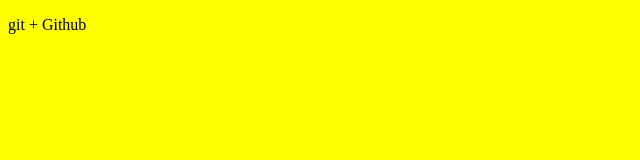
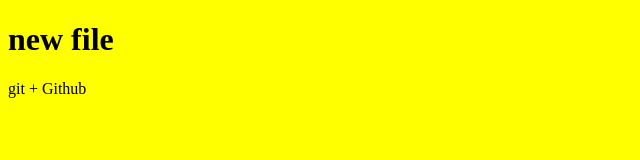
Before and after one commit to RusGTX/gitTest, a plain HTML site: page index.html in a window 1280 px wide. Shown: the whole page, without its empty margins (0-640 px from the left). Drawn offline with Linux system fonts and the light colour scheme.

Commit message:
second commit

```diff
--- a/index.html
+++ b/index.html
@@ -7,6 +7,7 @@
     <link rel="stylesheet" href="style.css">
 </head>
 <body>
+    <h1>new file</h1>
     <p>git + Github</p>
 </body>
 </html>
```
